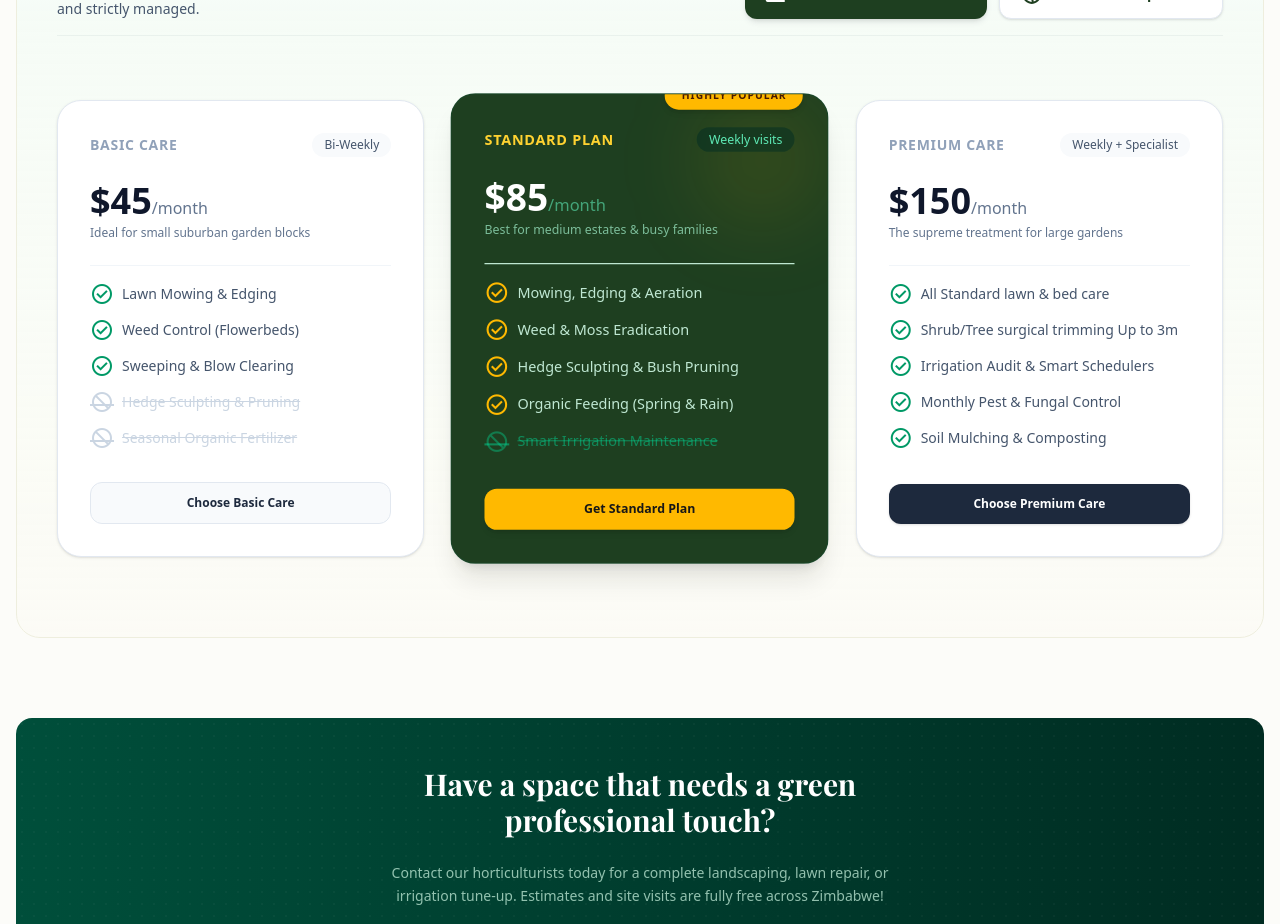
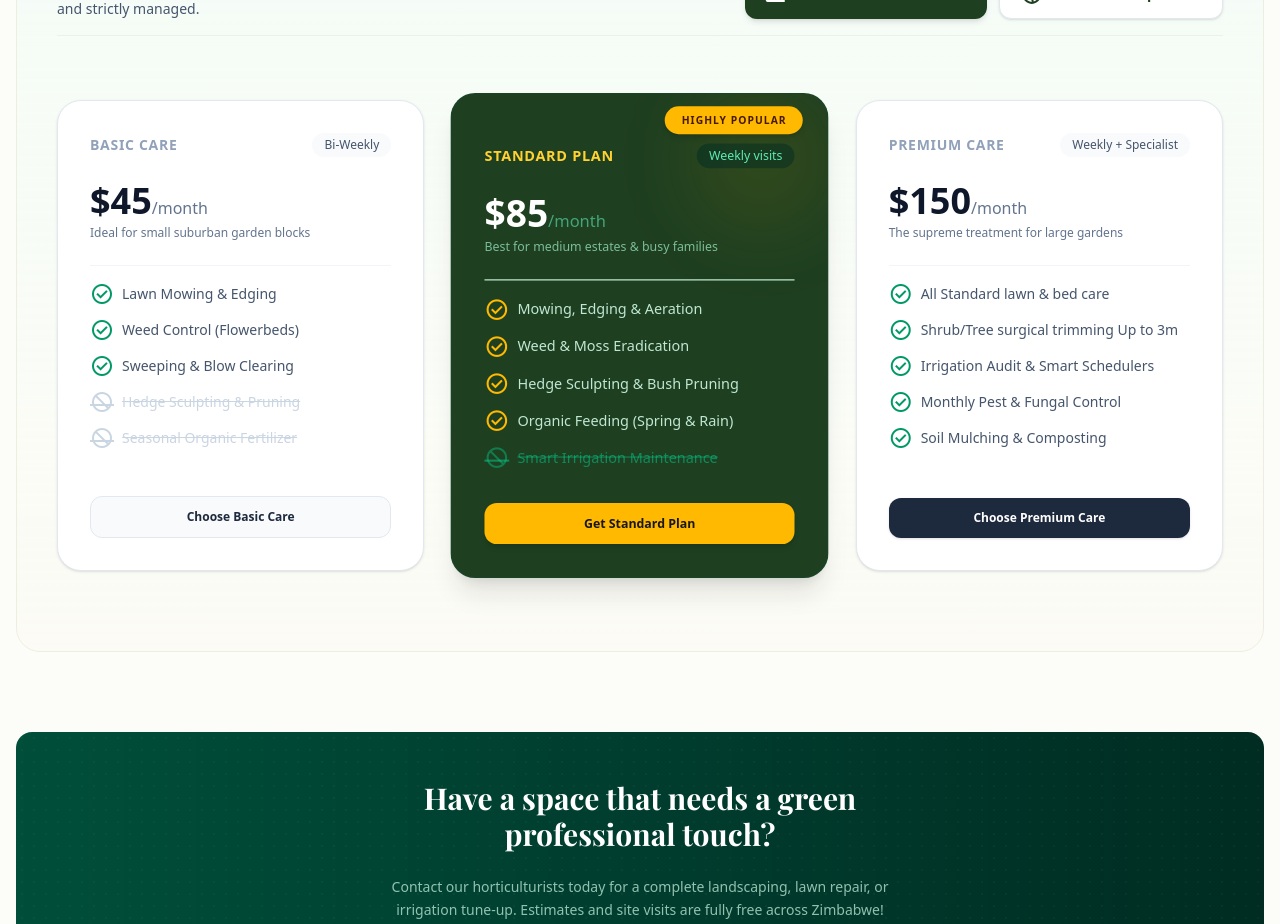
Before and after one commit to lloydvheremu/palmgate-gardeners, a React (Vite) app: page / in a window 1280 px wide. Shown: the part 1880-2804 px from the top of the page. Built offline with nearby package versions, Linux system fonts and the light colour scheme; a web font is replaced by a local one.

Commit message:
style: adjust positioning of featured tag in HomeView
Align the "Highly Popular" tag and add padding to the content container to improve the visual layout of the Standard Plan card.

```diff
--- a/src/components/HomeView.tsx
+++ b/src/components/HomeView.tsx
@@ -422,10 +422,10 @@ export default function HomeView({ onNavigate, onOpenConsultation }: HomeViewPro
             {/* Standard Plan (Featured) */}
             <div className="bg-[#1e3f20] text-emerald-50 rounded-3xl p-8 border border-emerald-800/20 flex flex-col justify-between shadow-xl relative overflow-hidden group scale-100 lg:scale-[1.03]">
               <div className="absolute top-0 right-0 w-32 h-32 bg-amber-400/10 rounded-full blur-2xl"></div>
-              <div className="absolute -top-3 right-6 bg-amber-400 text-amber-950 px-4 py-1.5 rounded-full text-[10px] font-bold uppercase tracking-widest shadow-md">
+              <div className="absolute top-3 right-6 bg-amber-400 text-amber-950 px-4 py-1.5 rounded-full text-[10px] font-bold uppercase tracking-widest shadow-md">
                 Highly Popular
               </div>
-              <div className="space-y-6 relative z-10">
+              <div className="space-y-6 relative z-10 pt-4">
                 <div className="flex items-center justify-between">
                   <span className="text-sm font-semibold uppercase tracking-wider text-amber-300">Standard Plan</span>
                   <span className="px-3 py-1 bg-emerald-950/50 text-emerald-300 rounded-full text-xs font-medium">Weekly visits</span>
```
